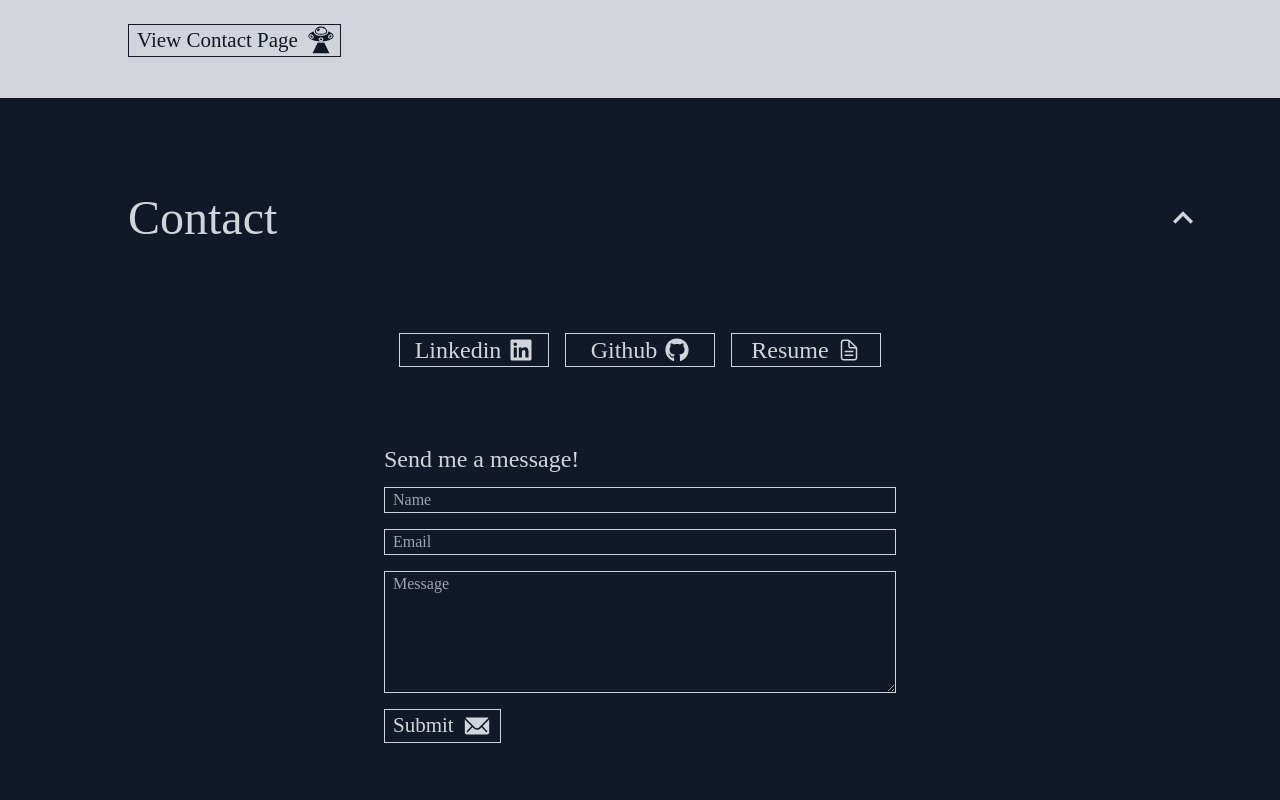
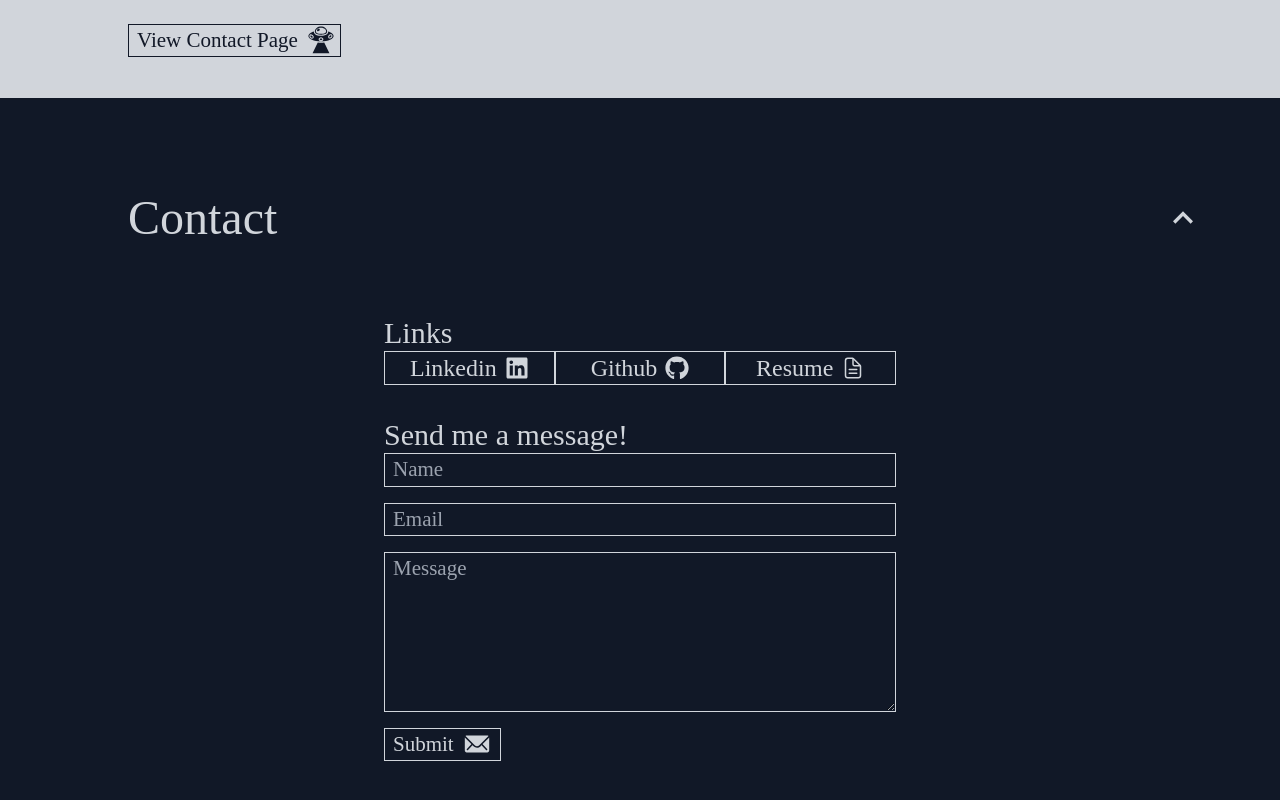
Before and after one commit to Andrew-Lodise/Portfolio, a React (Create React App) app: page / in a window 1280 px wide. Shown: the part 2302-3102 px from the top of the page. Built offline with nearby package versions, Linux system fonts and the light colour scheme.

Commit message:
clean up of contact buttons, shortened the home blurb

```diff
--- a/src/components/Contact.jsx
+++ b/src/components/Contact.jsx
@@ -38,34 +38,41 @@ const Contact = () => {
 
 
         <div name="content-div" className='w-full flex flex-col items-center my-auto'>
-          <ul className='flex flex-col w-[60%] md:flex-row justify-center text-lg
-          items-center gap-y-2 mb-8 lg:text-2xl '>
-            <button className='flex items-center mx-2 px-2 border-[1px] border-gray-300
-            hover:text-gray-900 hover:bg-gray-300 duration-200 w-[150px] justify-center'
+          <h1 className='text-2xl lg:text-3xl leading-none w-[80%] md:w-[60%] lg:w-[40%]'>
+            Links
+          </h1>
+          <ul className='flex w-[80%] md:w-[60%] lg:w-[40%]
+          text-sm items-center md:text-lg lg:text-2xl justify-between'>
+            <button className='flex items-center px-2 border-[1px] border-gray-300
+            hover:text-gray-900 hover:bg-gray-300 duration-200 w-[130px] md:w-[150px]
+            lg:w-[200px] justify-center'
             onClick={openLinkedin}>
               Linkedin
               <FaLinkedin className='ml-2'/>
             </button>
-            <button className='flex items-center mx-2 px-2 border-[1px] border-gray-300
-            hover:text-gray-900 hover:bg-gray-300 duration-200 w-[150px] justify-center'
+            <button className='flex items-center px-2 border-[1px] border-gray-300
+            hover:text-gray-900 hover:bg-gray-300 duration-200 w-[130px] md:w-[150px]
+            lg:w-[200px] justify-center'
             onClick={openGithub}>
               Github
               <FaGithub className='ml-2'/>
             </button>
-            <button className='flex items-center mx-2 px-2 border-[1px] border-gray-300
-            hover:text-gray-900 hover:bg-gray-300 duration-200 w-[150px] justify-center'
+            <button className='flex items-center px-2 border-[1px] border-gray-300
+            hover:text-gray-900 hover:bg-gray-300 duration-200 w-[130px] md:w-[150px]
+            lg:w-[200px] justify-center'
             onClick={openResume}>
               Resume
               <IoDocumentTextOutline className='ml-2'/>
             </button>
           </ul>
 
+
+          <h1 className='text-2xl leading-none lg:text-3xl w-[80%] md:w-[60%] lg:w-[40%] mt-8'>
+            Send me a message!
+          </h1>
           <form action="https://getform.io/f/eapwdyxb" method='POST'
-          className='flex flex-col gap-y-4 text-form-inputtext-gray-300
-          w-[80%] md:w-[60%] lg:w-[40%] mt-12'>
-            <h1 className='text-2xl leading-none'>
-              Send me a message!
-            </h1>
+          className='flex flex-col gap-y-4 text-form-input text-gray-300
+          w-[80%] md:w-[60%] lg:w-[40%] '>
             <input type="text" placeholder='Name' name="name"
             className='bg-gray-900 border-[1px] border-gray-300 px-2 '/>
             <input type="text" placeholder='Email' name="email"
--- a/src/components/Home.jsx
+++ b/src/components/Home.jsx
@@ -8,10 +8,7 @@ const Home = () => {
   began with an engineering class early in my college career, sparking a curiosity that led me
   to switch my major to computer science. While I've always had a knack for math, physics, and
   chemistry, it was the unique blend of creativity and problem-solving in computer science that
-  truly captivated me. The field's dynamic nature, where building and creating innovative digital
-  solutions goes hand in hand with the continuous acquisition of new skills, has been incredibly
-  rewarding. Join me as I navigate the confluence of technical skill and creative vision in my
-  projects.`
+  truly captivated me.`
 
   return (
     <div name='home' className='w-full h-screen bg-gray-300 text-gray-900'>
--- a/src/components/Projects.jsx
+++ b/src/components/Projects.jsx
@@ -45,7 +45,7 @@ const Projects = () => {
             flex transition-transform duration-500 ease-in-out '
             style={{transform: `translateX(-${100 * projectIndex}%)`}}>
               {ProjectList.map(project => (
-                <div key={project.id} className='w-full h-full flex-shrink-0 flex-grow-0
+                <div key={project.title} className='w-full h-full flex-shrink-0 flex-grow-0
                 flex justify-center '>
                   <div className='h-full w-[80%] flex flex-col'>
                     <h3 className='text-project-lg w-full text-center underline'>
```
